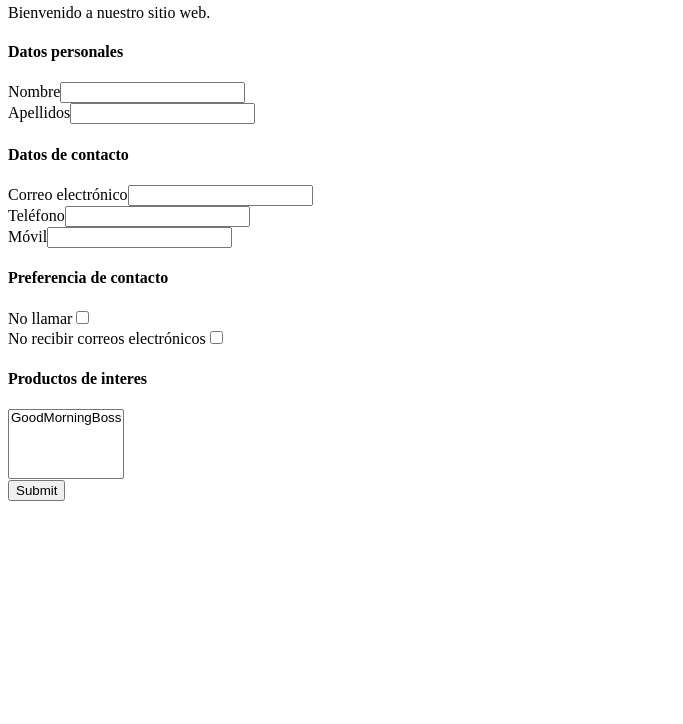
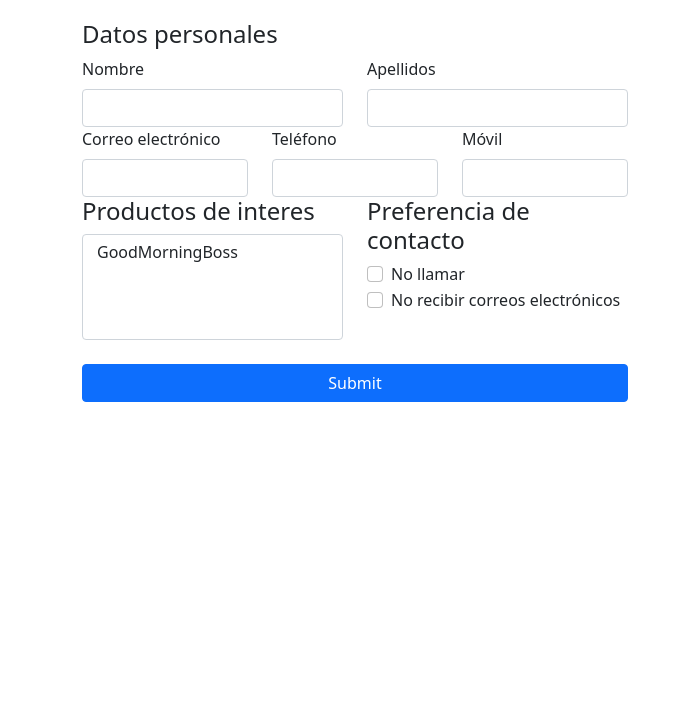
Before and after one commit to Alfacoy/The-Mystery-Box, a plain HTML site: page index.html in a window 1280 px wide. Shown: the part 76-800 px from the top of the page, without its empty margins (0-683 px from the left). Drawn offline with nearby package versions, Linux system fonts and the light colour scheme.

Commit message:
[Update] Ligera mejora al formulario.

```diff
--- a/index.html
+++ b/index.html
@@ -5,17 +5,24 @@
     <meta charset="UTF-8">
     <meta http-equiv="X-UA-Compatible" content="IE=edge">
     <meta name="viewport" content="width=device-width, initial-scale=1.0">
+    <meta HTTP-EQUIV="Content-type" CONTENT="text/html; charset=UTF-8">
+
     <title>The Mystery Box</title>
-    <META HTTP-EQUIV="Content-type" CONTENT="text/html; charset=UTF-8">
+    <!--Bootstrap 5-->
+    <link href="https://cdn.jsdelivr.net/npm/bootstrap@5.0.1/dist/css/bootstrap.min.css" rel="stylesheet" integrity="sha384-+0n0xVW2eSR5OomGNYDnhzAbDsOXxcvSN1TPprVMTNDbiYZCxYbOOl7+AMvyTG2x" crossorigin="anonymous">
+    <script src="https://cdn.jsdelivr.net/npm/bootstrap@5.0.1/dist/js/bootstrap.bundle.min.js" integrity="sha384-gtEjrD/SeCtmISkJkNUaaKMoLD0//ElJ19smozuHV6z3Iehds+3Ulb9Bn9Plx0x4" crossorigin="anonymous"></script>
 </head>
 
-<body>
+<body class="container">
     <h1>The Mystery Box</h1>
     <p>Bienvenido a nuestro sitio web.</p>
 
-    <!--Salesforce Candidatos-->
-    <form action="https://webto.salesforce.com/servlet/servlet.WebToLead?encoding=UTF-8" method="POST">
 
+
+
+    <!--Formulario Nuevos Candidatos-->
+    <div class="row">
+        <form action="https://webto.salesforce.com/servlet/servlet.WebToLead?encoding=UTF-8" method="POST" class="col-6">
             <input type=hidden name="oid" value="00D5e0000019aru">
             <input type=hidden name="retURL" value="https://alfacoy.github.io/The-Mystery-Box/">
 
@@ -27,39 +34,64 @@
             <!--  <input type="hidden" name="debugEmail"                                  -->
             <!--  value="sistemas.ninanbu@gmail.com">                                     -->
             <!--  ----------------------------------------------------------------------  -->
-        <div>
+
+            <div class="row">
                 <h4>Datos personales</h4>
-            <label for="first_name">Nombre</label><input id="first_name" maxlength="40" name="first_name" size="20" type="text" /><br>
-            <label for="last_name">Apellidos</label><input id="last_name" maxlength="80" name="last_name" size="20" type="text" /><br>
+                <div class="col">
+                    <label for="first_name" class="form-label">Nombre</label>
+                    <input id="first_name" maxlength="40" name="first_name" size="20" type="text" class="form-control" />
+                </div>
+                <div class="col">
+                    <label for="last_name" class="form-label">Apellidos</label>
+                    <input id="last_name" maxlength="80" name="last_name" size="20" type="text" class="form-control" />
+                </div>
             </div>
 
-        <div>
-            <h4>Datos de contacto</h4>
-            <label for="email">Correo electrónico</label><input id="email" maxlength="80" name="email" size="20" type="text" /><br>
-            <label for="phone">Teléfono</label><input id="phone" maxlength="40" name="phone" size="20" type="text" /><br>
-            <label for="mobile">Móvil</label><input id="mobile" maxlength="40" name="mobile" size="20" type="text" /><br>
+            <div class="row">
+                <div class="col">
+                    <label for="email" class="form-label">Correo electrónico</label>
+                    <input id="email" maxlength="80" name="email" size="20" type="text" class="form-control" />
+                </div>
+                <div class="col">
+                    <label for="phone" class="form-label">Teléfono</label>
+                    <input id="phone" maxlength="40" name="phone" size="20" type="text" class="form-control" />
+                </div>
+                <div class="col">
+                    <label for="mobile" class="form-label">Móvil</label>
+                    <input id="mobile" maxlength="40" name="mobile" size="20" type="text" class="form-control" />
+                </div>
             </div>
 
-        <div>
-            <h4>Preferencia de contacto</h4>
-            <label for="doNotCall">No llamar</label><input id="doNotCall" name="doNotCall" type="checkbox" value="1" /><br>
-            <label for="emailOptOut">No recibir correos electrónicos</label><input id="emailOptOut" name="emailOptOut" type="checkbox" value="1" />
-        </div>
-
-        <div>
+            <div class="row">
+                <div class="col">
                     <h4>Productos de interes</h4>
-            <select id="00N5e00000DMlpD" multiple="multiple" name="00N5e00000DMlpD" title="Productos de interes">
+                    <select id="00N5e00000DMlpD" multiple="multiple" name="00N5e00000DMlpD" title="Productos de interes" class="form-select">
                         <option value="GoodMorningBoss">GoodMorningBoss</option>
                     </select>
                 </div>
 
+                <div class="col">
+                    <h4>Preferencia de contacto</h4>
+                    <div class="form-check">
+                        <label for="doNotCall" class="form-check-label">No llamar</label>
+                        <input id="doNotCall" name="doNotCall" type="checkbox" value="1" class="form-check-input" />
+                    </div>
+                    <div class="form-check">
+                        <label for="emailOptOut" class="form-label" class="form-check-label">No recibir correos electrónicos</label>
+                        <input id="emailOptOut" name="emailOptOut" type="checkbox" value="1" class="form-check-input" />
+                    </div>
+                </div>
+            </div>
 
+            <!--DATA HIDDEN-->
             <select style="display: none;" id="lead_source" name="lead_source"><option value="Formulario Web" selected>Formulario Web</option></select>
 
-        <input type="submit" name="submit">
-
+            <!--SUBMIT-->
+            <div class="d-grid">
+                <input type="submit" name="submit" class="btn btn-primary mt-4">
+            </div>
         </form>
-
+    </div>
 </body>
 
 </html>
```
Lines whose indentation alone changed are shown as unchanged.
